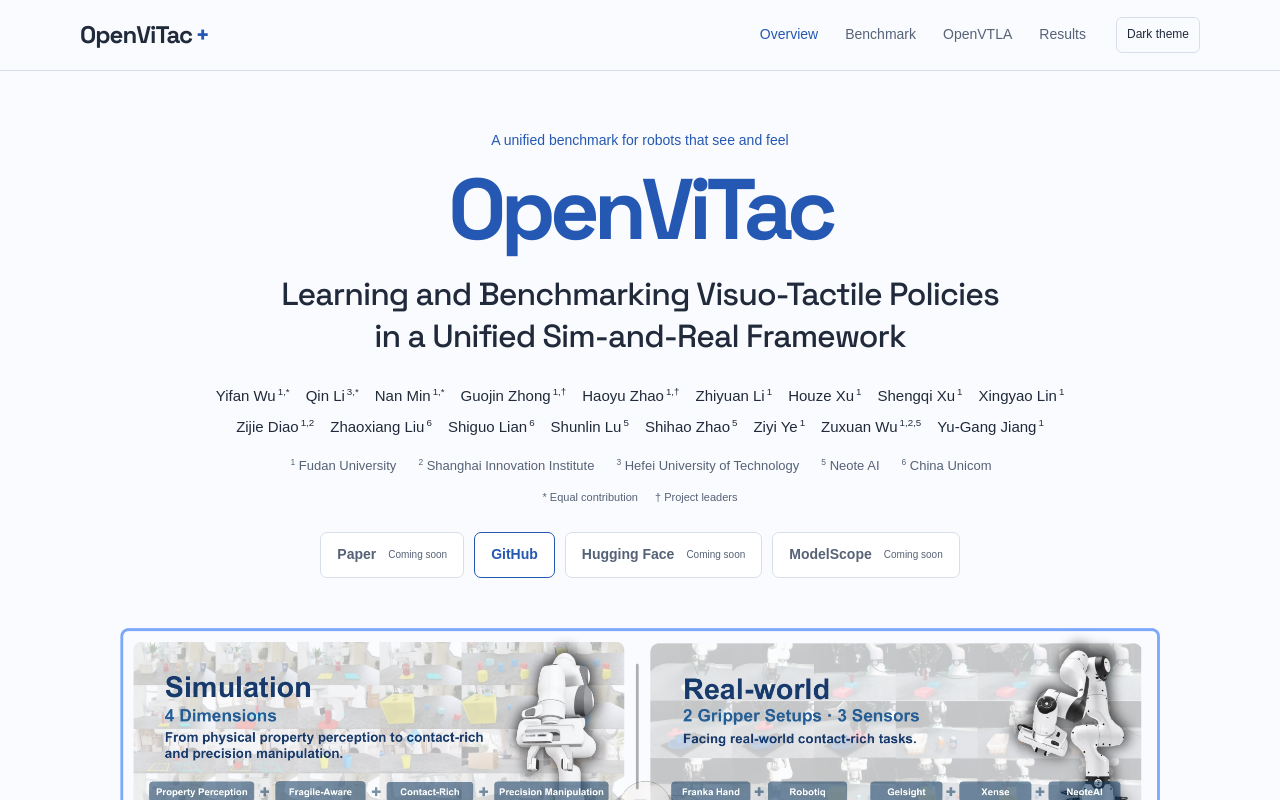
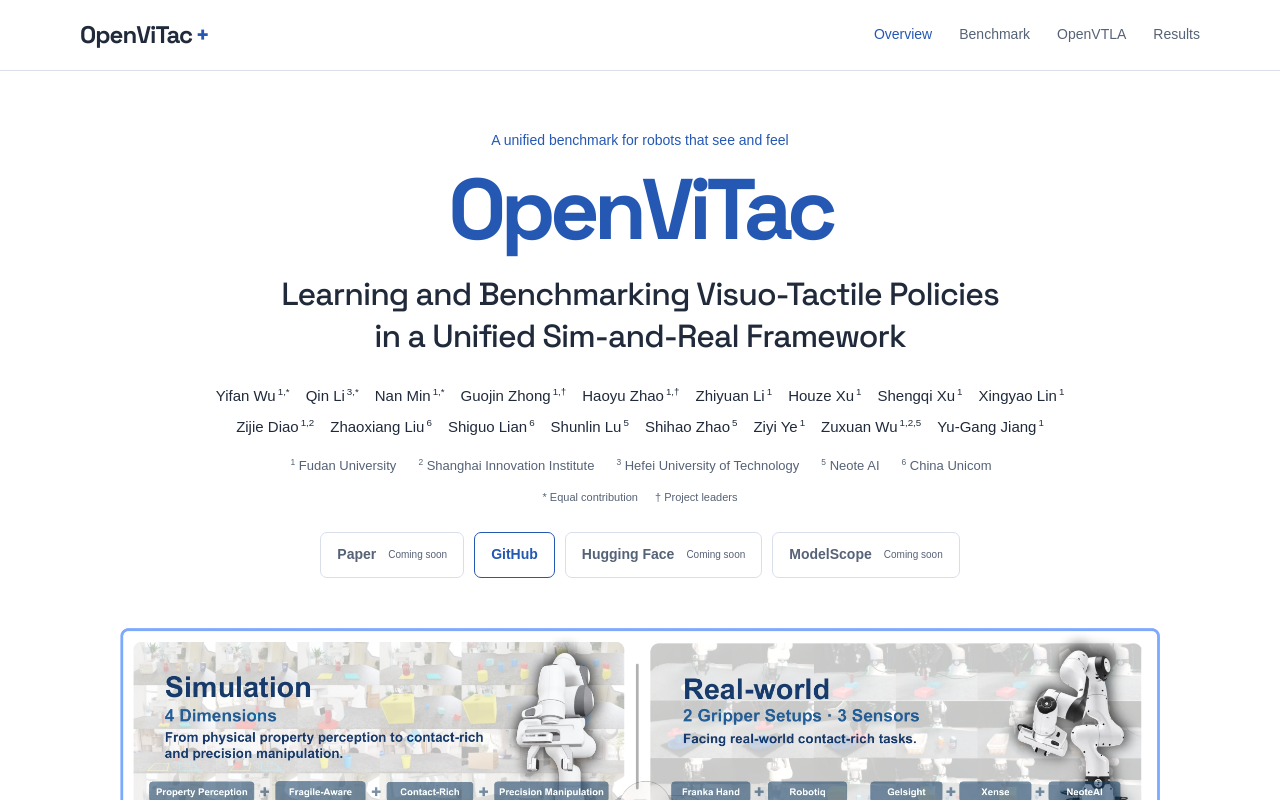
Before and after one commit to FVL-Repo/OpenViTac-website, a website: page index.html in a window 1280 px wide. Shown: the top 800 px of the page. Drawn offline with Linux system fonts and the light colour scheme.

Commit message:
Keep the website in a fixed white light theme

```diff
--- a/app.js
+++ b/app.js
@@ -214,38 +214,6 @@ config.resources.forEach((resource) => {
   }
   resourceContainer.append(link);
 });
-
-const themeButton = document.querySelector("#theme-toggle");
-const mediaTheme = window.matchMedia("(prefers-color-scheme: dark)");
-let storedTheme;
-try {
-  storedTheme = localStorage.getItem("openvitac-theme");
-} catch {
-  /* Storage can be unavailable in private or local-file contexts. */
-}
-if (["light", "dark"].includes(storedTheme))
-  document.documentElement.dataset.theme = storedTheme;
-function currentTheme() {
-  return (
-    document.documentElement.dataset.theme ||
-    (mediaTheme.matches ? "dark" : "light")
-  );
-}
-function updateThemeButton() {
-  const next = currentTheme() === "dark" ? "light" : "dark";
-  themeButton.textContent = `${next === "dark" ? "Dark" : "Light"} theme`;
-  themeButton.setAttribute("aria-label", `Switch to ${next} theme`);
-}
-themeButton.addEventListener("click", () => {
-  const next = currentTheme() === "dark" ? "light" : "dark";
-  document.documentElement.dataset.theme = next;
-  try {
-    localStorage.setItem("openvitac-theme", next);
-  } catch {}
-  updateThemeButton();
-});
-mediaTheme.addEventListener("change", updateThemeButton);
-updateThemeButton();
 
 let selectedGroup = "all";
 let selectedTask = "In-USB";
--- a/index.html
+++ b/index.html
@@ -3,7 +3,7 @@
   <head>
     <meta charset="utf-8" />
     <meta name="viewport" content="width=device-width, initial-scale=1" />
-    <meta name="theme-color" content="#fafbfe" />
+    <meta name="theme-color" content="#ffffff" />
     <meta
       name="description"
       content="OpenViTac: a unified simulation and real-world benchmark for visuo-tactile robot manipulation. Explore 11 tasks, four tactile capabilities, and OpenVTLA."
@@ -46,14 +46,6 @@
           <a href="#demos">Demos</a>
           -->
         </div>
-        <button
-          class="theme-toggle"
-          id="theme-toggle"
-          type="button"
-          aria-label="Switch to dark theme"
-        >
-          Dark theme
-        </button>
       </nav>
     </header>
     <main id="main">
--- a/styles.css
+++ b/styles.css
@@ -25,7 +25,7 @@
    Layers: sticky navigation 10; skip link 20. Figures retain their original colors. */
 :root {
   color-scheme: light;
-  --bg: #fafbfe;
+  --bg: #fff;
   --surface: #f0f3fa;
   --paper: #fff;
   --text: #202a3b;
@@ -34,35 +34,7 @@
   --accent-soft: #e4ecfc;
   --line: #d8dfeb;
   --hover: #e8edf6;
-  --header: rgba(250, 251, 254, 0.97);
-}
-:root[data-theme="dark"] {
-  color-scheme: dark;
-  --bg: #151c28;
-  --surface: #1c2534;
-  --paper: #212c3e;
-  --text: #eff3fc;
-  --muted: #b7c3d6;
-  --accent: #98baff;
-  --accent-soft: #263c61;
-  --line: #3b4b62;
-  --hover: #2d3b52;
-  --header: rgba(21, 28, 40, 0.97);
-}
-@media (prefers-color-scheme: dark) {
-  :root:not([data-theme="light"]) {
-    color-scheme: dark;
-    --bg: #151c28;
-    --surface: #1c2534;
-    --paper: #212c3e;
-    --text: #eff3fc;
-    --muted: #b7c3d6;
-    --accent: #98baff;
-    --accent-soft: #263c61;
-    --line: #3b4b62;
-    --hover: #2d3b52;
-    --header: rgba(21, 28, 40, 0.97);
-  }
+  --header: rgba(255, 255, 255, 0.97);
 }
 * {
   box-sizing: border-box;
@@ -196,18 +168,6 @@ strong {
 .nav-links a:hover,
 .nav-links a[aria-current] {
   color: var(--accent);
-}
-.theme-toggle {
-  font-size: 12px;
-  border: 1px solid var(--line);
-  border-radius: 6px;
-  padding: 6px 10px;
-  min-height: 36px;
-  background: transparent;
-  white-space: nowrap;
-}
-.theme-toggle:hover {
-  background: var(--hover);
 }
 .hero {
   text-align: center;
@@ -947,9 +907,6 @@ code {
     padding-top: 13px;
     row-gap: 10px;
   }
-  .theme-toggle {
-    min-height: 32px;
-  }
   .hero {
     padding: 37px 0 29px;
   }
@@ -1190,7 +1147,6 @@ code {
 @media print {
   .site-header,
   .resource-links,
-  .theme-toggle,
   .filter-list,
   .task-list,
   .demo-grid,
```
Also changed, not shown: README.md.
